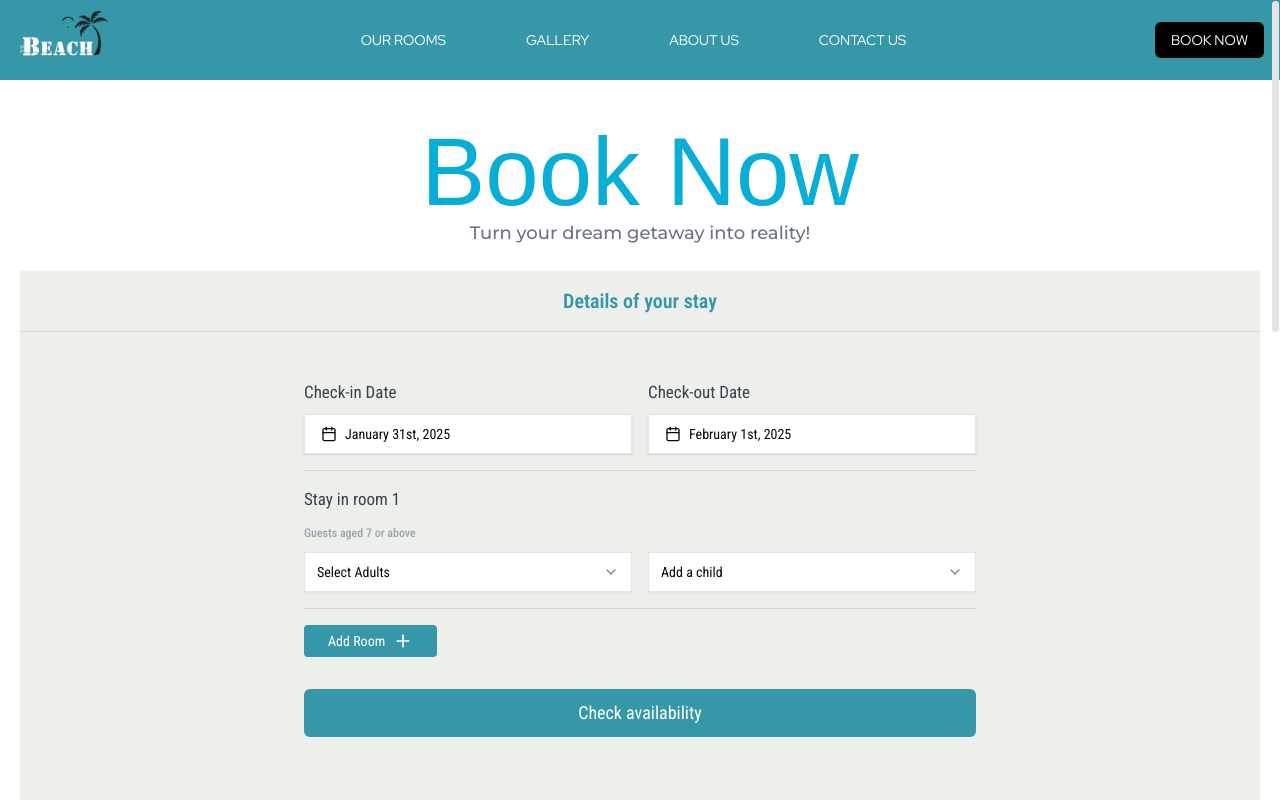
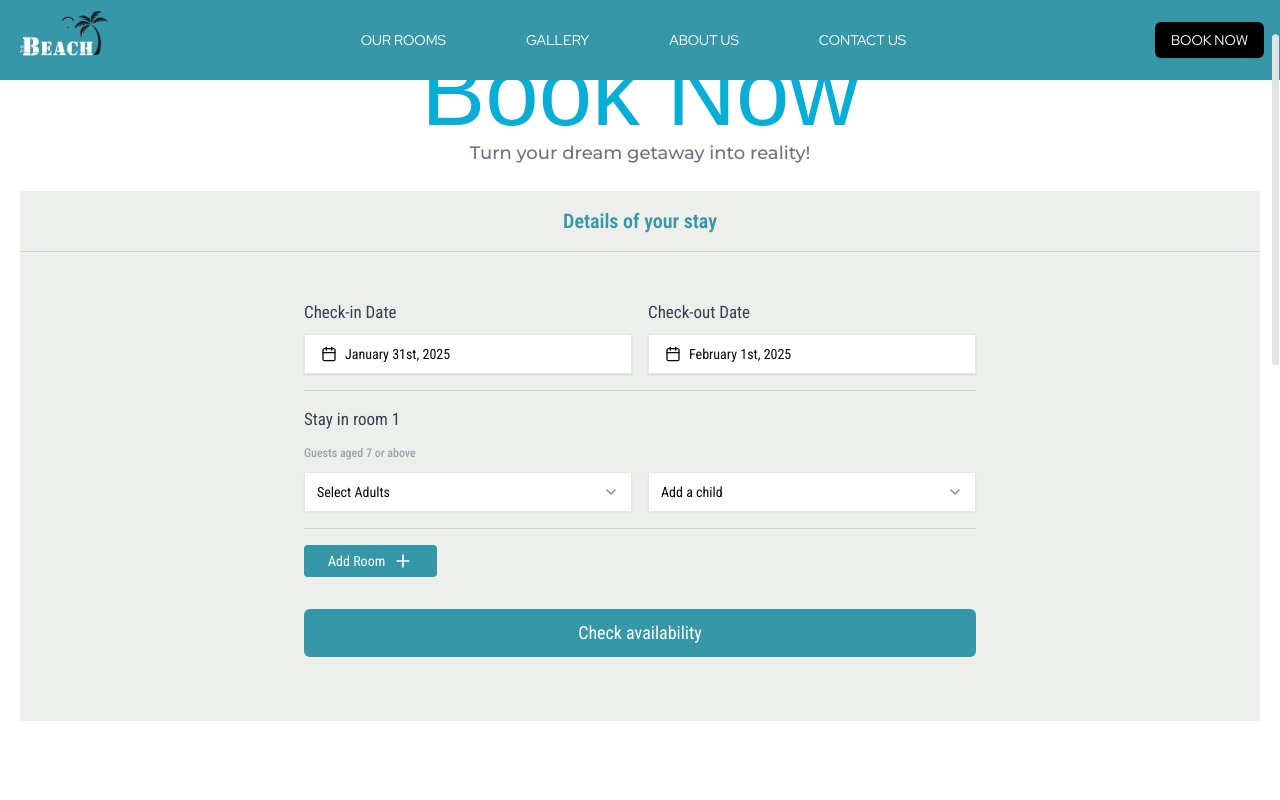
Before and after one commit to anzeebasnet/Beach_Bar_and_Lodge, a Next.js app: page /booking in a window 1280 px wide. Built offline with nearby package versions, Linux system fonts and the light colour scheme; a web font is replaced by a local one.

Commit message:
added scroll to top on booking

```diff
--- a/src/app/(pages)/booking/page.tsx
+++ b/src/app/(pages)/booking/page.tsx
@@ -10,7 +10,7 @@ import {
   Montserrat,
   Roboto_Condensed,
 } from "next/font/google";
-import React from "react";
+import React, { useEffect, useRef } from "react";
 
 const imperialScript = Imperial_Script({
   weight: ["400"],
@@ -32,8 +32,27 @@ const Page = () => {
     (state: RootState) => state.bookingView.currentBookingView
   );
 
+  const sectionRef = useRef<HTMLDivElement>(null);
+  useEffect(() => {
+    if (bookingView) {
+      if (sectionRef.current) {
+        sectionRef.current.scrollIntoView({
+          behavior: "smooth",
+          block: "start",
+        });
+
+        // setTimeout(() => {
+        //   window.scrollBy(0, -64); // Adjust based on your navbar height
+        // }, 300); // Ensure it runs after the smooth scroll finishes
+      }
+    }
+  }, [bookingView]);
+
   return (
-    <main className={`${roboto.className} container mx-auto p-5 max-w-7xl`}>
+    <main
+      ref={sectionRef}
+      className={`${roboto.className} container mx-auto p-5 max-w-7xl`}
+    >
       <div className="flex flex-col items-center mb-6">
         <h2 className={`${imperialScript.className} custom-h2`}>Book Now</h2>
         <p className={`${montserrat.className} custom-text`}>
--- a/src/app/globals.css
+++ b/src/app/globals.css
@@ -5,6 +5,15 @@
 :root {
   --resort-green: #2c5530;
 }
+
+
+html, body {
+  margin: 0;
+  padding: 0;
+  height: 100%;
+  overflow-x: hidden;
+}
+
 
 .carousel {
   mask-image: linear-gradient(
```
